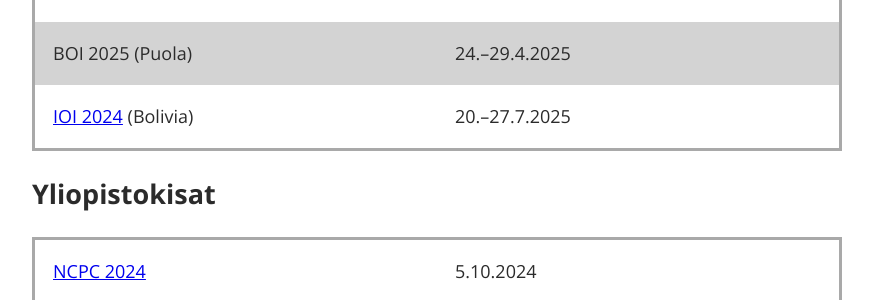
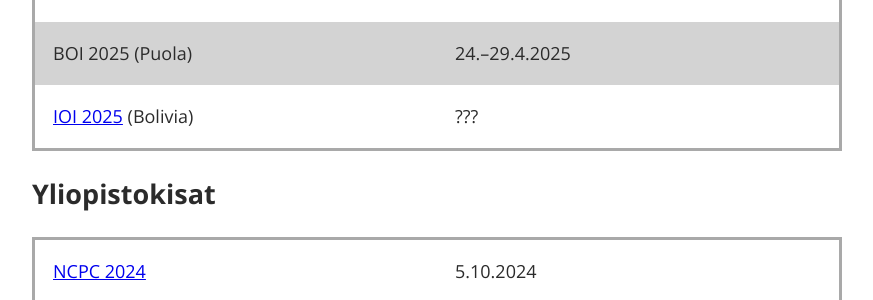
Before and after one commit to kisakoodaus/kisakoodaus.fi, a Jekyll site: the page built from index.html, in a window 1280 px wide and 1292 px high. Shown: the part 842-1142 px from the top of the window, without its empty margins (203-1076 px from the left). Built offline with Jekyll 4.4.1, drawn with Linux system fonts in a browser that asks for light colours.

Commit message:
Päivitä IOI 2025 tiedot

```diff
--- a/index.html
+++ b/index.html
@@ -171,7 +171,7 @@
 <tr><td>Datatähden loppukilpailu</td><td>18.1.2025</td></tr>
 <tr><td>NOI 2025 (???)</td><td>???</td></tr>
 <tr><td>BOI 2025 (Puola)</td><td>24.–29.4.2025</td></tr>
-<tr><td><a href="https://www.ioi2025.bo/">IOI 2024</a> (Bolivia)</td><td>20.–27.7.2025</td></tr>
+<tr><td><a href="https://www.ioi2025.bo/">IOI 2025</a> (Bolivia)</td><td>???</td></tr>
 </table>
 
 <h2 id="yliopistokisat">Yliopistokisat</h2>
```
